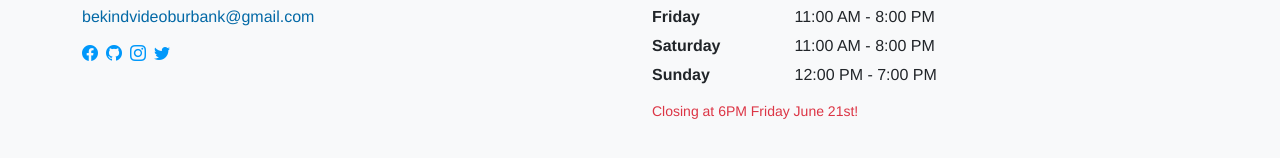
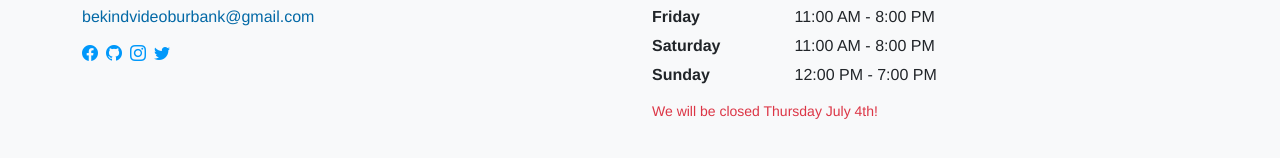
Before and after one commit to arenoir/be-kind-video, a Jekyll site: the page built from index.markdown, in a window 1280 px wide. Shown: the part 724-882 px from the top of the page. Built offline with Jekyll 4.4.1, drawn with Linux system fonts in a browser that asks for light colours.

Commit message:
Update hours.yml
Updated July 4th hours

```diff
--- a/_data/hours.yml
+++ b/_data/hours.yml
@@ -15,4 +15,4 @@ days:
     description: '11:00 AM - 8:00 PM'
   - name: Sunday
     description: '12:00 PM - 7:00 PM'
-note: Closing at 6PM Friday June 21st!
+note: We will be closed Thursday July 4th!
```
